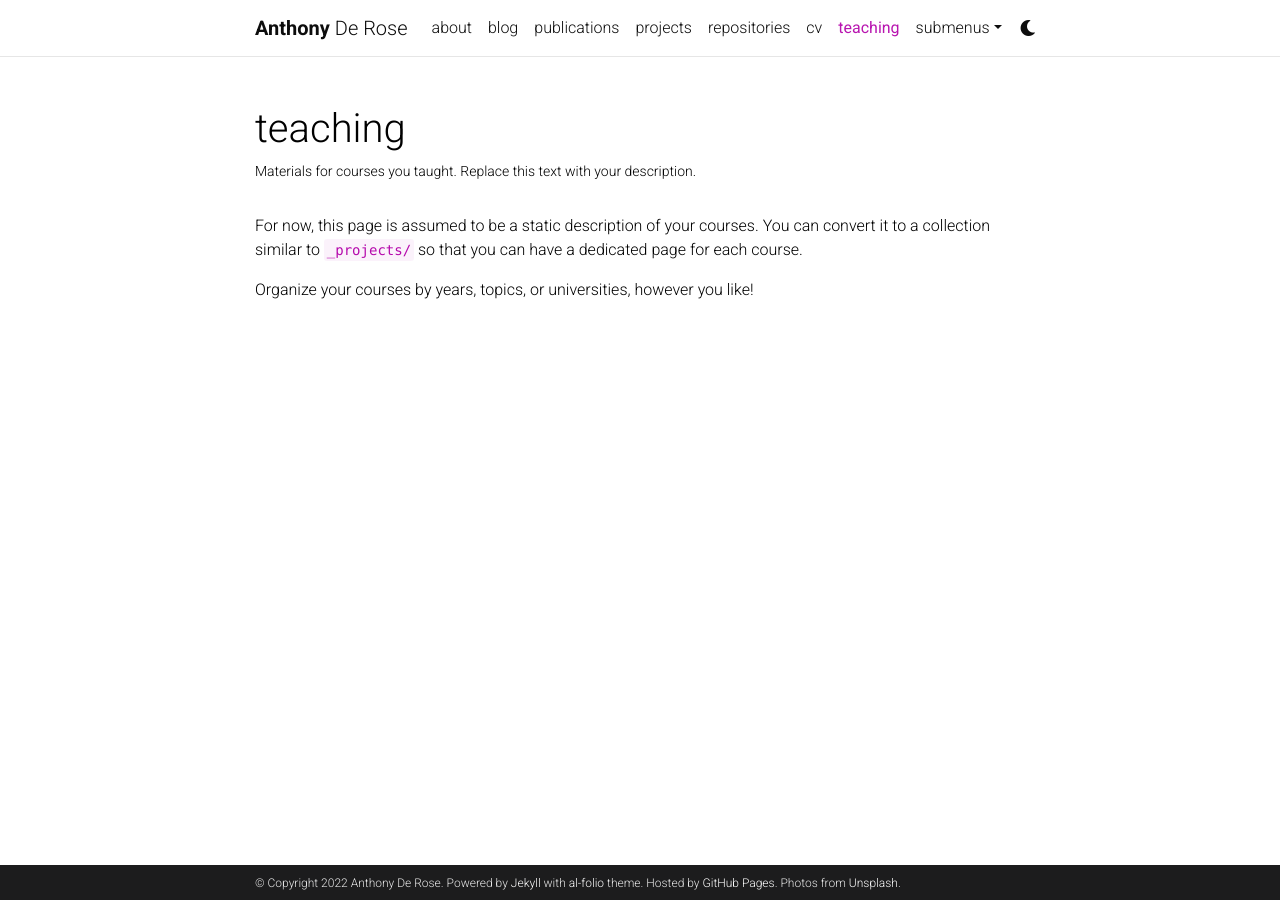
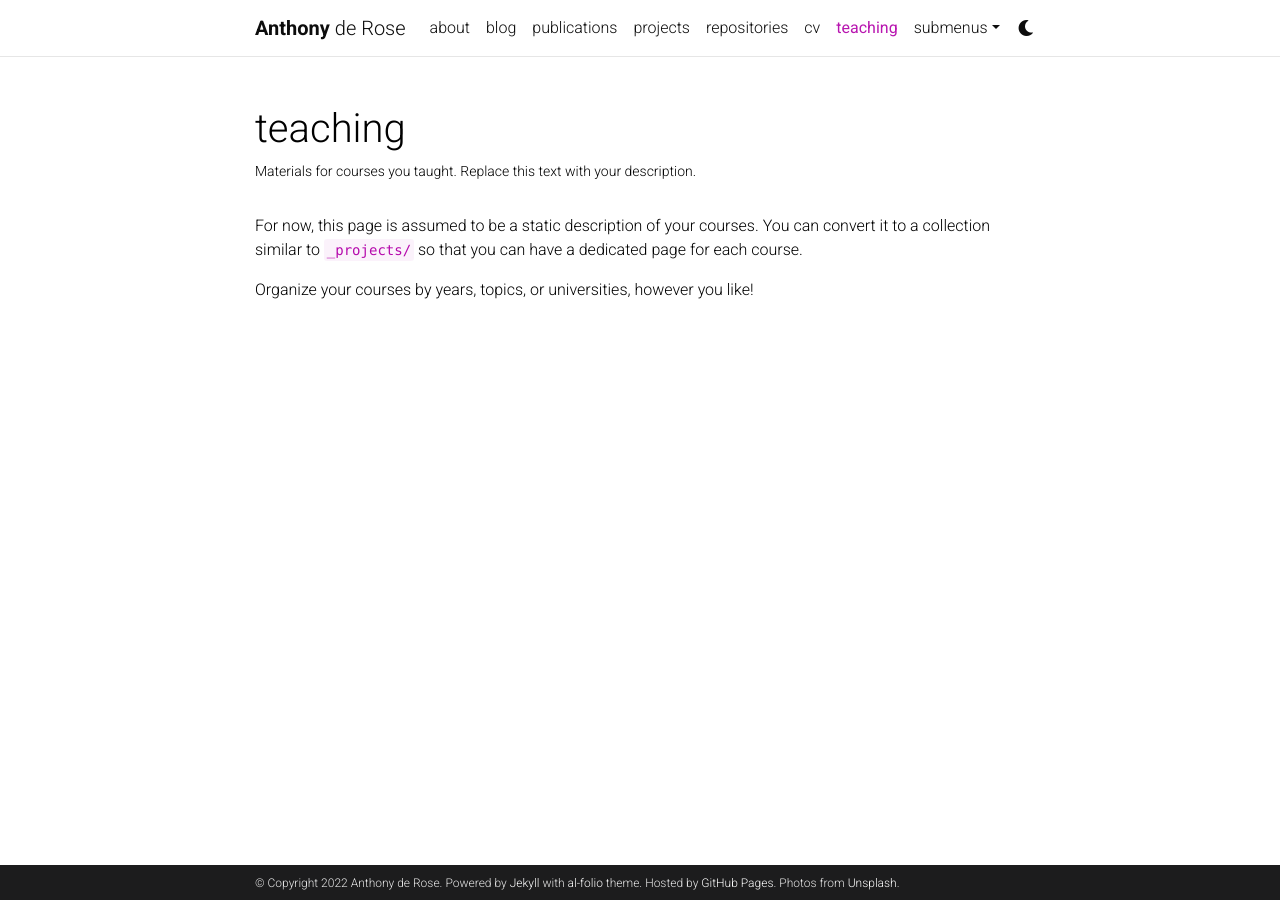
Before and after one commit to anteeezy/anthony-derose.github.io, a Jekyll site: the page built from _pages/teaching.md, in a window 1280 px wide. Built offline with Jekyll 4.4.1, drawn with Linux system fonts in a browser that asks for light colours; comment, search, counter and statistics services are not loaded; a style sheet for code colours, icons or effects is not loaded.

```diff
--- a/_config.yml
+++ b/_config.yml
@@ -5,7 +5,7 @@
 title: blank # the website title (if blank, full name will be used instead)
 first_name: Anthony
 middle_name:
-last_name: De Rose
+last_name: de Rose
 email: you@example.com
 description: > # the ">" symbol means to ignore newlines until "footer_text:"
   A simple, whitespace theme for academics. Based on [*folio](https://github.com/bogoli/-folio) design.
```
